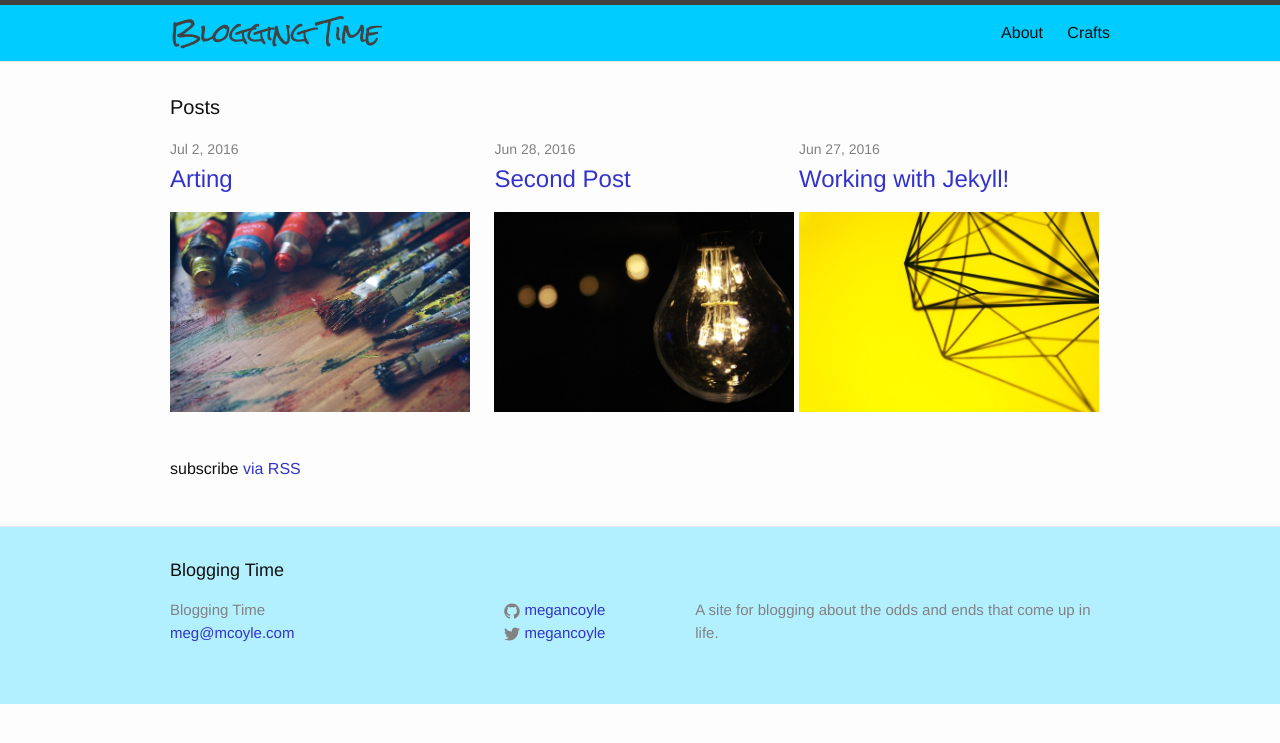
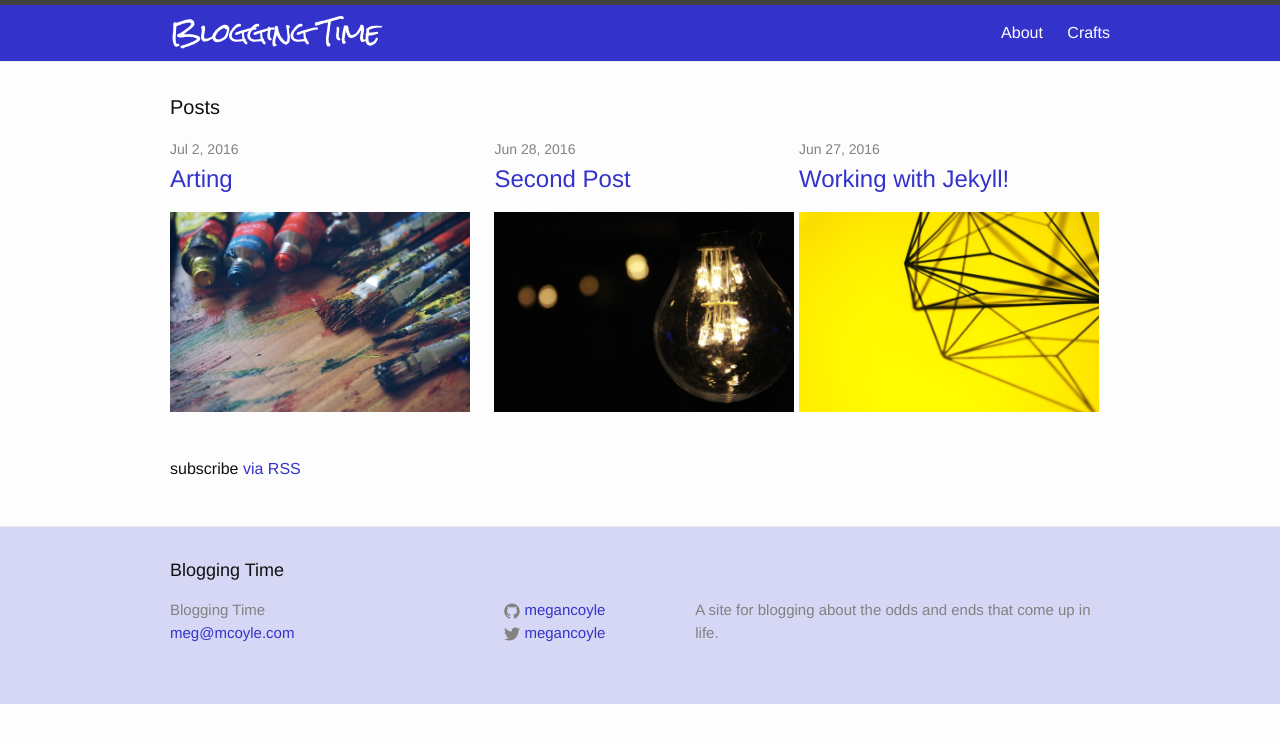
Before and after one commit to megancoyle/blogging-time, a Jekyll site: the page built from index.html, in a window 1280 px wide. Shown: the top 743 px of the page. Built offline with Jekyll 4.4.1, drawn with Linux system fonts in a browser that asks for light colours.

Commit message:
Adjust colors

```diff
--- a/_config.yml
+++ b/_config.yml
@@ -9,10 +9,10 @@
 title: Blogging Time
 email: meg@mcoyle.com
 description: A site for blogging about the odds and ends that come up in life.
-# baseurl: "/blogging-time" # the subpath of your site, e.g. /blog
-# url: "http://megancoyle.github.io" # the base hostname & protocol for your site
-baseurl: "" # the subpath of your site, e.g. /blog
-url: "http://yourdomain.com" # the base hostname & protocol for your site
+baseurl: "/blogging-time" # the subpath of your site, e.g. /blog
+url: "http://megancoyle.github.io" # the base hostname & protocol for your site
+# baseurl: "" # the subpath of your site, e.g. /blog
+# url: "http://yourdomain.com" # the base hostname & protocol for your site
 twitter_username: megancoyle
 github_username:  megancoyle
 
--- a/_sass/_layout.scss
+++ b/_sass/_layout.scss
@@ -19,10 +19,11 @@
     letter-spacing: -1px;
     margin-bottom: 0;
     float: left;
+    color: $light-color;
 
     &,
     &:visited {
-        color: $grey-color-dark;
+        color: $light-color;;
     }
     &:hover {
       text-decoration: none;
@@ -39,7 +40,7 @@
     }
 
     .page-link {
-        color: $text-color;
+        color: $light-color;
         line-height: $base-line-height;
 
         // Gaps between nav items, but not on the last one
--- a/css/main.scss
+++ b/css/main.scss
@@ -13,8 +13,9 @@ $base-font-weight: 400;
 $small-font-size:  $base-font-size * 0.875;
 $base-line-height: 1.5;
 
-$blue-color:       #00ccff;
-$blue-light-color: #b3f0ff;
+$blue-color:       #3333cc;
+$blue-light-color: #d6d6f5;
+$light-color:      white;
 
 $spacing-unit:     30px;
 
```
